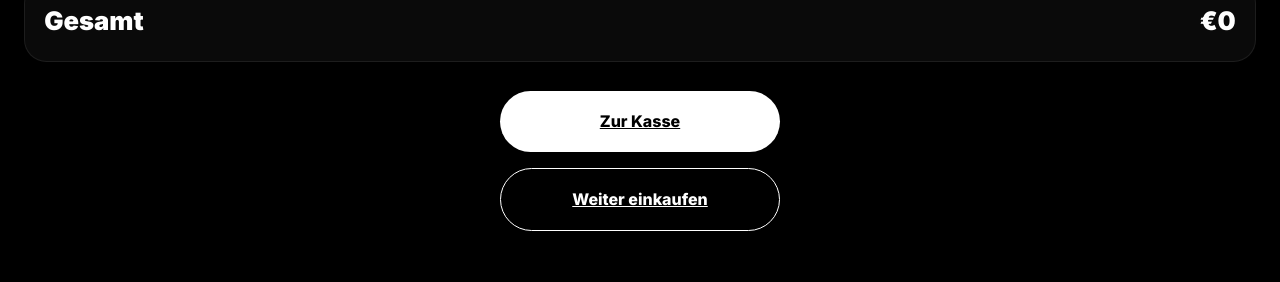
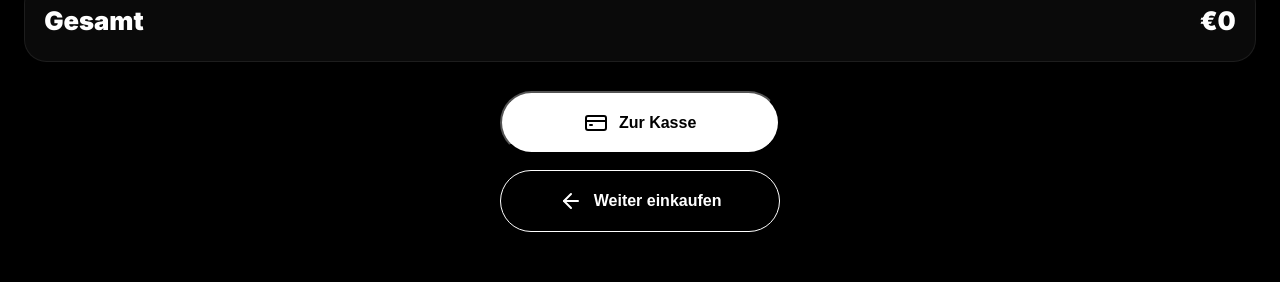
Before and after one commit to xavoyxe/N-VE-Dev, a plain HTML site: page cart.html in a window 1280 px wide. Shown: the part 426-708 px from the top of the page. Drawn offline with nearby package versions, Linux system fonts and the light colour scheme.

Commit message:
Update cart.html

```diff
--- a/cart.html
+++ b/cart.html
@@ -29,8 +29,12 @@
         <span>Gesamt</span>
         <span id="cart-total">€0</span>
     </div>
-    <a href="checkout.html" class="btn full">Zur Kasse</a>
-    <a href="shop.html" class="btn-outline mt-4">Weiter einkaufen</a>
+    <button onclick="location.href='checkout.html'" class="btn">
+        <i data-lucide="credit-card"></i> Zur Kasse
+    </button>
+    <button onclick="location.href='shop.html'" class="btn-outline">
+        <i data-lucide="arrow-left"></i> Weiter einkaufen
+    </button>
 </section>
 
 <footer>
```
